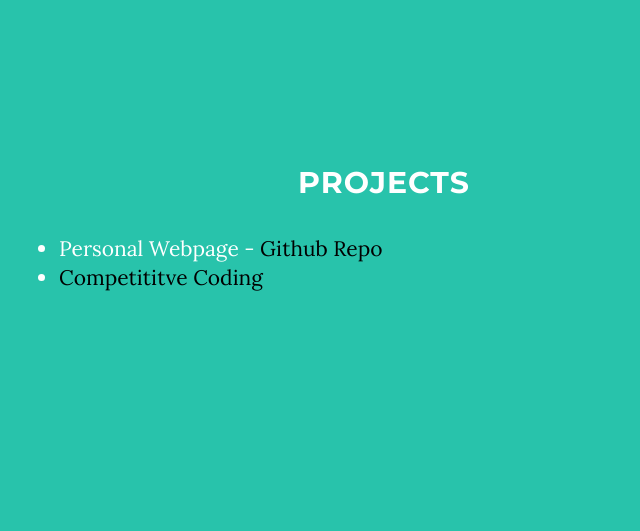
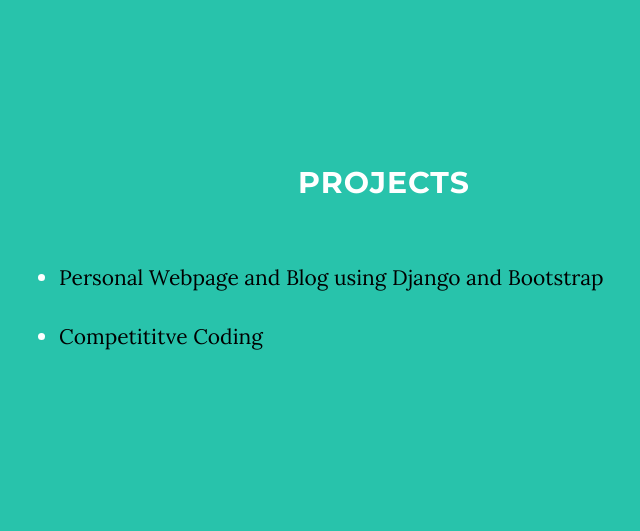
Before and after one commit to LeotisBuchanan/MySite, a Django app: page / in a window 1280 px wide. Shown: the part 1607-2138 px from the top of the page, without its empty margins (256-896 px from the left). Run offline with Django 3.2, Linux system fonts and the light colour scheme; some libraries are stand-ins or nearby versions.

Commit message:
projects link text changed

```diff
--- a/home/templates/home/index.html
+++ b/home/templates/home/index.html
@@ -125,7 +125,9 @@
                 <div class="col-lg-8 col-lg-offset-2">
                     <h2>Projects</h2>
                     <ul class="lead" style="text-align:left">
-                        <li>Personal Webpage - <a href="http://github.com/pattu777/MySite" style="color: #000">Github Repo</a></li>
+                        <br />
+                        <li><a href="http://github.com/pattu777/MySite" style="color: #000">Personal Webpage and Blog using Django and Bootstrap</a></li>
+                        <br />
                         <li><a href="https://github.com/pattu777/CompetitiveCoding" style="color: #000">Competititve Coding</a></li>
                     </ul>
                 </div>
```
Also changed, not shown: db.sqlite3.
